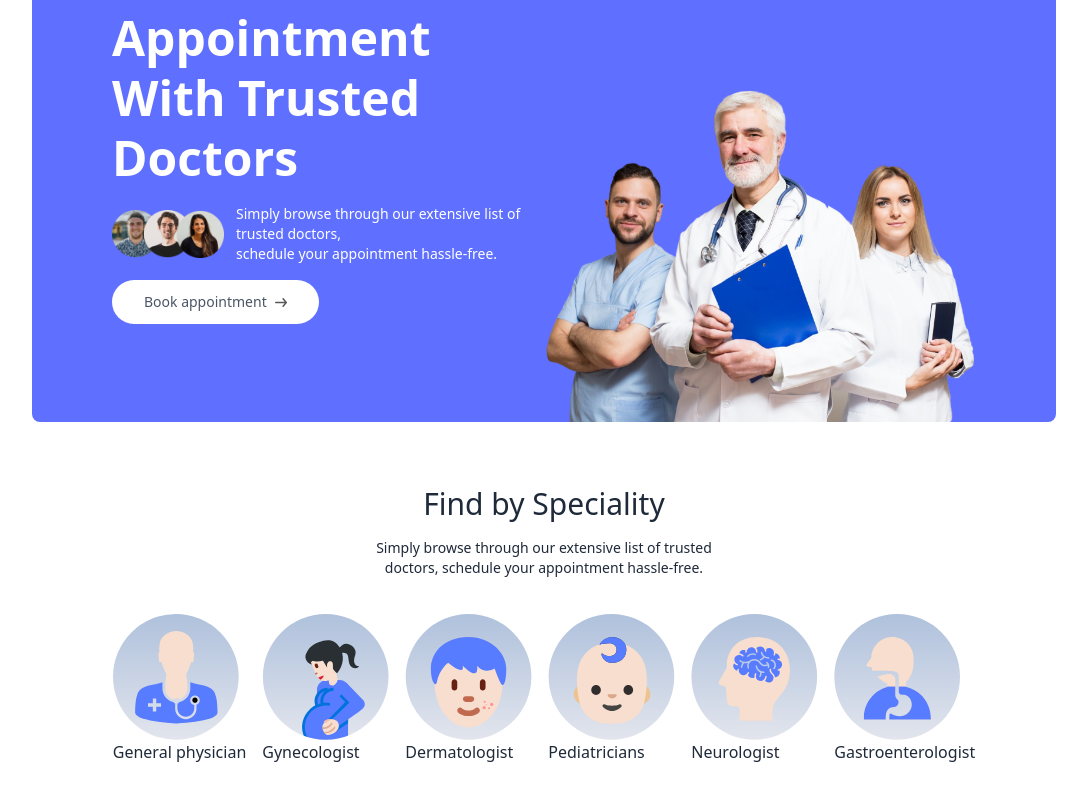
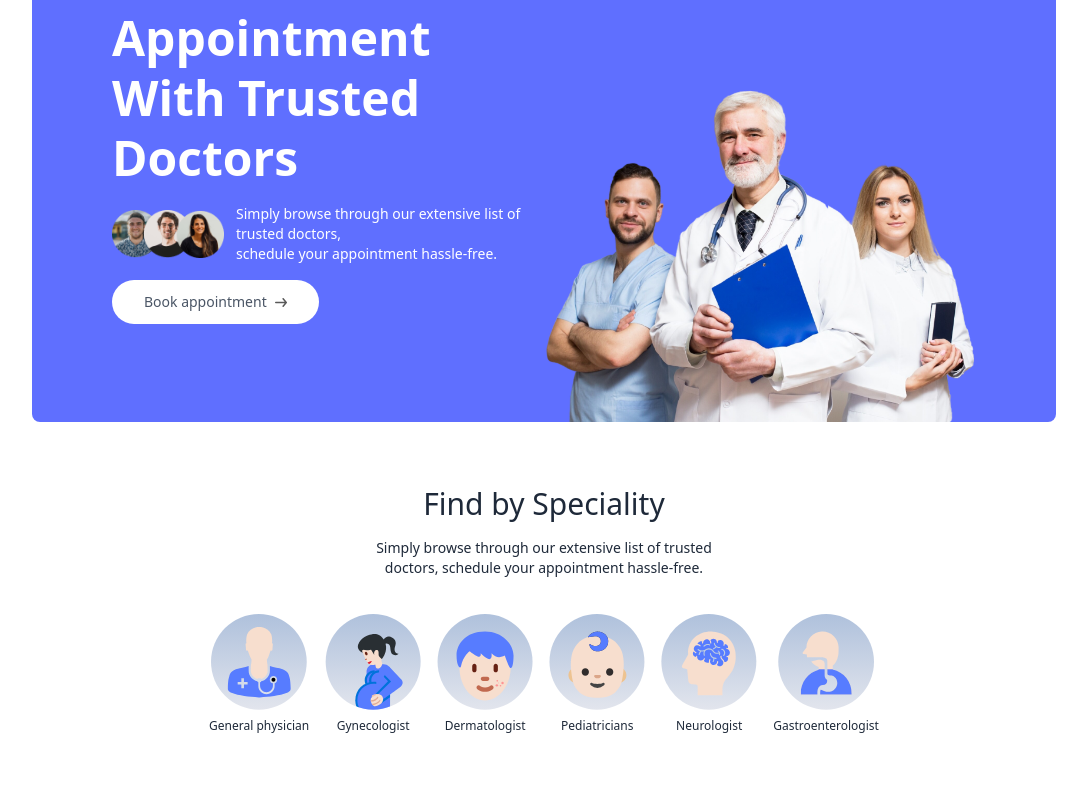
Before and after one commit to prospermbuma/prescripto, a React (Vite) app in the folder frontend/: page / in a window 1280 px wide. Shown: the part 298-1098 px from the top of the page, without its empty margins (96-1183 px from the left). Built offline with nearby package versions, Linux system fonts and the light colour scheme.

Commit message:
Updates on SpecialityMenu and Navbar components

```diff
--- a/frontend/src/components/Navbar.jsx
+++ b/frontend/src/components/Navbar.jsx
@@ -6,7 +6,7 @@ const Navbar = () => {
 
     const navigate = useNavigate();
 
-    const [showMenu, setShowMenu] = useState(false);
+    // const [showMenu, setShowMenu] = useState(false);
     const [token, setToken] = useState(true);
 
     return (
--- a/frontend/src/components/SpecialityMenu.jsx
+++ b/frontend/src/components/SpecialityMenu.jsx
@@ -9,10 +9,10 @@ const SpecialityMenu = () => {
             <p className='sm:w-1/3 text-center text-sm '>
                 Simply browse through our extensive list of trusted doctors, schedule your appointment hassle-free.
             </p>
-            <div className='flex sm:justify-center gap-4 pt-5 w-full overflow-scroll'>
+            <div className='flex sm:justify-center gap-4 pt-5 w-full overflow-scroll '>
                 {specialityData.map((item, index) => (
-                    <Link to={`/doctors/${item.speciality}`} key={index}>
-                        <img src={item.image} alt="" />
+                    <Link onClick={() => scrollTo(0,0)} className='flex flex-col items-center text-xs cursor-pointer flex-shrink-0 hover:translate-y-[-10px] transition-all duration-500' to={`/doctors/${item.speciality}`} key={index}>
+                        <img className='w-16 sm:w-24 mb-2' src={item.image} alt="" />
                         <p>{item.speciality}</p>
                     </Link>
                 ))}
```
